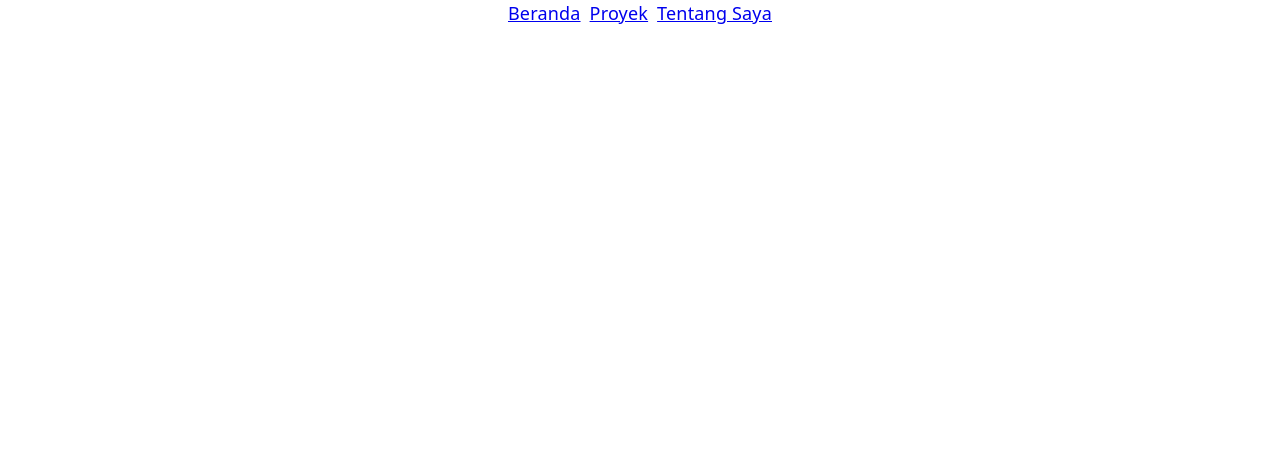
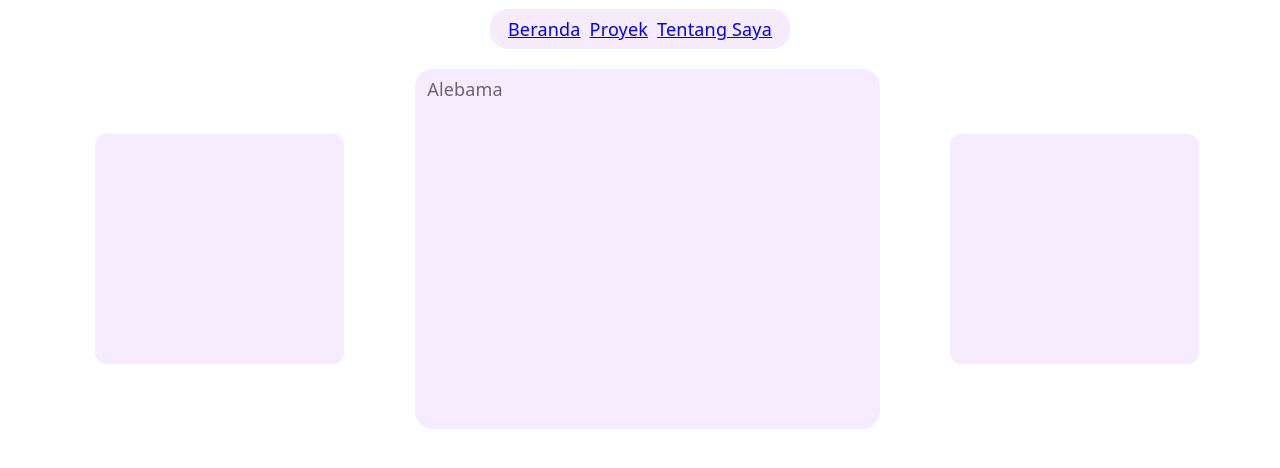
Before and after one commit to xennava/portofolio, a website built with Vite: page index.html in a window 1280 px wide. Built offline with nearby package versions, Linux system fonts and the light colour scheme.

Commit message:
feat(ui): add content components

```diff
--- /dev/null
+++ b/src/content.css
@@ -0,0 +1,38 @@
+.content-container {
+  min-height: 0;
+  display: grid;
+  padding: .6rem;
+  overflow-y: auto;
+  grid-auto-flow: column;
+  grid-template-columns: auto 1fr;
+}
+
+.timeline-container {
+  width: fit-content;
+  height: 100%;
+  padding: .4rem;
+}
+
+.timeline {
+  height: 100%;
+}
+
+.card-container {
+  display: grid;
+  grid-auto-flow: column;
+}
+
+.card,
+.card-prev,
+.card-next {
+  height: 100%;
+  max-height: 20rem;
+  border-radius: 1rem;
+  padding: .4rem .7rem;
+  background-color: var(--accent-bg);
+}
+
+.card-prev,
+.card-next {
+  scale: .64;
+}
--- a/src/main.ts
+++ b/src/main.ts
@@ -1,11 +1,23 @@
 import './style.css'
+import './navbar.css'
+import './content.css'
 
 document.querySelector<HTMLDivElement>('#app')!.innerHTML = `
-<section>
-  <div class="top-navbar">
-    <a href="#">Beranda</a>
-    <a href="#projects">Proyek</a>
-    <a href="#about">Tentang Saya</a>
+<section class="root-section">
+  <div class="top-navbar-container">
+    <div class="top-navbar">
+      <a href="#">Beranda</a>
+      <a href="#projects">Proyek</a>
+      <a href="#about">Tentang Saya</a>
+    </div>
+  </div>
+  <div class="content-container">
+    <div class="timeline-container"></div>
+    <div class="card-container">
+      <div class="card-prev"></div>
+      <div class="card">Alebama</div>
+      <div class="card-next"></div>
+    </div>
   </div>
 </section>
 `
--- /dev/null
+++ b/src/navbar.css
@@ -0,0 +1,16 @@
+.top-navbar-container {
+  width: 100%;
+  padding: .5rem 0;
+  height: fit-content;
+  justify-items: center;
+}
+
+.top-navbar {
+  gap: .5rem;
+  display: flex;
+  width: fit-content;
+  padding: .4rem 1rem;
+  border-radius: 1rem;
+  flex-direction: row;
+  background-color: var(--accent-bg);
+}
--- a/src/style.css
+++ b/src/style.css
@@ -53,13 +53,11 @@
 * {
   inset: 0;
   margin: 0;
+  box-sizing: border-box;
 }
 
-.top-navbar {
-  gap: .5rem;
-  width: 100%;
-  display: flex;
-  position: fixed;
-  flex-direction: row;
-  justify-content: center;
+.root-section {
+  display: grid;
+  grid-template-rows: auto 1fr;
+  height: 100vh;
 }
```
